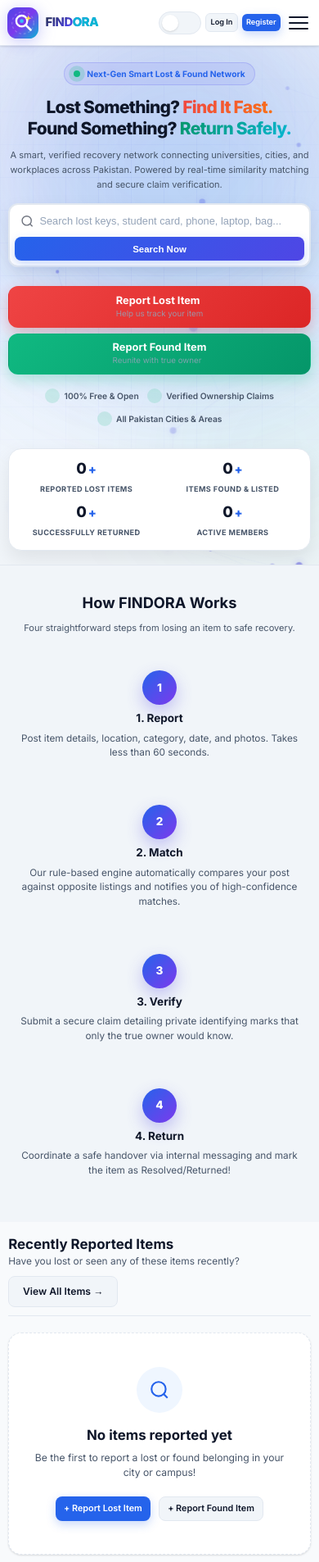
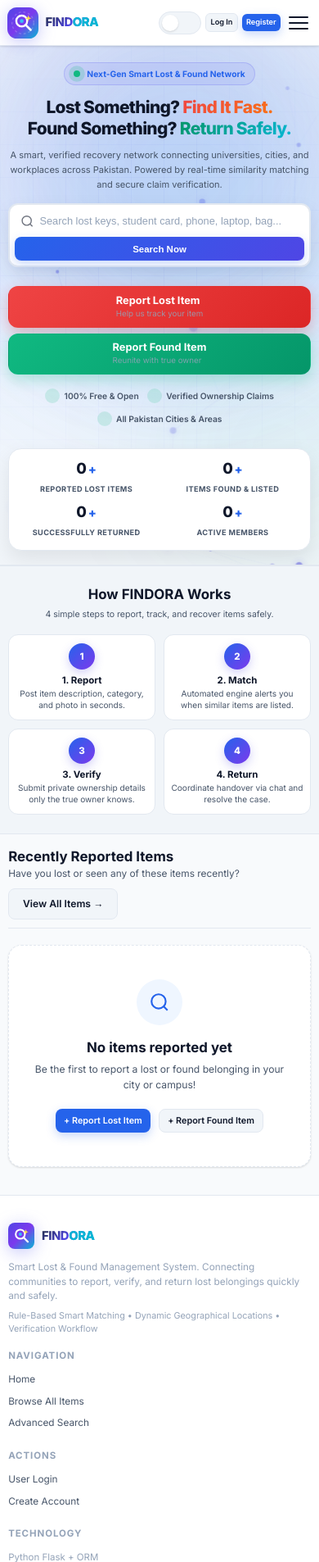
Before and after one commit to malikmahad37/findora, a Flask app: page / in a window 390 px wide. Shown: the top 1906 px of the page at 82% size. Run offline with Flask 3, Linux system fonts and the light colour scheme; data that the repository does not hold is empty; some libraries are stand-ins or nearby versions.

Commit message:
UI: Compact How It Works section to reduce vertical footprint and improve page flow

```diff
--- a/app/static/css/style.css
+++ b/app/static/css/style.css
@@ -1512,39 +1512,75 @@ tr:last-child td { border-bottom: none; }
 .feature-card h3 { font-size: 1.15rem; margin-bottom: 0.6rem; }
 .feature-card p { font-size: 0.9rem; line-height: 1.6; }
 
-/* How It Works */
-.how-section { background: var(--bg-tertiary); padding: 4rem 0; }
-.steps-grid { display: grid; grid-template-columns: repeat(auto-fit, minmax(200px, 1fr)); gap: 2rem; }
+/* How It Works (Compact & Clean) */
+.how-section {
+  background: var(--bg-tertiary);
+  padding: 2.25rem 0 2.5rem;
+  border-top: 1px solid var(--border-color);
+  border-bottom: 1px solid var(--border-color);
+}
+.how-section .section-header {
+  text-align: center;
+  margin-bottom: 1.5rem;
+}
+.how-section .section-header h2 {
+  font-size: 1.5rem;
+  margin-bottom: 0.35rem;
+}
+.how-section .section-header p {
+  color: var(--text-secondary);
+  font-size: 0.85rem;
+  max-width: 500px;
+  margin: 0 auto;
+}
+
+.steps-grid {
+  display: grid;
+  grid-template-columns: repeat(4, 1fr);
+  gap: 1.25rem;
+}
 
 .step-card {
   text-align: center;
-  padding: 1.5rem 1rem;
-  border-radius: var(--border-radius-lg);
-  transition: transform 0.28s cubic-bezier(0.2, 0.8, 0.2, 1);
+  padding: 1rem 0.75rem;
+  background: var(--bg-card);
+  border: 1px solid var(--border-color);
+  border-radius: var(--border-radius);
+  transition: transform 0.2s cubic-bezier(0.2, 0.8, 0.2, 1), box-shadow 0.2s ease;
 }
 .step-card:hover {
-  transform: translateY(-6px);
+  transform: translateY(-3px);
+  box-shadow: var(--shadow-sm);
 }
 .step-num {
-  width: 58px; height: 58px;
+  width: 38px;
+  height: 38px;
   background: linear-gradient(135deg, var(--primary), var(--secondary));
   color: white;
   border-radius: 50%;
   display: flex;
   align-items: center;
   justify-content: center;
-  font-size: 1.3rem;
-  font-weight: 900;
-  margin: 0 auto 1.25rem;
-  box-shadow: 0 8px 20px rgba(79, 70, 229, 0.3);
-  transition: transform 0.3s ease, box-shadow 0.3s ease;
+  font-size: 1rem;
+  font-weight: 800;
+  margin: 0 auto 0.75rem;
+  box-shadow: 0 4px 12px rgba(79, 70, 229, 0.25);
+  transition: transform 0.2s ease;
 }
 .step-card:hover .step-num {
-  transform: scale(1.15) rotate(-6deg);
-  box-shadow: 0 12px 28px rgba(79, 70, 229, 0.45);
-}
-.step-card h4 { font-size: 1rem; margin-bottom: 0.5rem; }
-.step-card p { font-size: 0.875rem; }
+  transform: scale(1.08);
+}
+.step-card h4 {
+  font-size: 0.92rem;
+  margin-bottom: 0.35rem;
+  color: var(--text-primary);
+}
+.step-card p {
+  font-size: 0.8rem;
+  color: var(--text-secondary);
+  line-height: 1.45;
+  margin: 0;
+}
 
 /* ---------- Item Detail ---------- */
 .item-detail-img {
@@ -1937,17 +1973,16 @@ footer {
   .stat-plus { font-size: 1.1rem; }
   .hero-stat-label { font-size: 0.72rem; }
 
-  /* Feature & Step Cards */
-  .features-section { padding: 2.5rem 0; }
-  .how-section { padding: 2.5rem 0; }
-  .section-header { margin-bottom: 1.75rem; }
-  .section-header h2 { font-size: 1.35rem; }
-  .section-header p { font-size: 0.82rem; }
-  .features-grid { grid-template-columns: 1fr; gap: 0.85rem; }
-  .feature-card { padding: 1.25rem 1rem; }
-  .feature-icon { width: 48px; height: 48px; font-size: 1.35rem; margin-bottom: 0.75rem; }
-  .steps-grid { grid-template-columns: 1fr; gap: 1rem; }
-  .step-num { width: 42px; height: 42px; font-size: 1rem; margin-bottom: 0.6rem; }
+  /* How Section Mobile (Compact) */
+  .how-section { padding: 1.75rem 0; }
+  .how-section .section-header { margin-bottom: 1.25rem; }
+  .how-section .section-header h2 { font-size: 1.25rem; }
+  .how-section .section-header p { font-size: 0.78rem; }
+  .steps-grid { grid-template-columns: 1fr 1fr; gap: 0.75rem; }
+  .step-card { padding: 0.75rem 0.5rem; }
+  .step-num { width: 32px; height: 32px; font-size: 0.85rem; margin-bottom: 0.4rem; }
+  .step-card h4 { font-size: 0.85rem; margin-bottom: 0.2rem; }
+  .step-card p { font-size: 0.75rem; line-height: 1.35; }
 
   /* Forms */
   .form-group { margin-bottom: 0.9rem; }
--- a/app/templates/index.html
+++ b/app/templates/index.html
@@ -123,32 +123,32 @@
   <div class="container">
     <div class="section-header">
       <h2>How FINDORA Works</h2>
-      <p>Four straightforward steps from losing an item to safe recovery.</p>
+      <p>4 simple steps to report, track, and recover items safely.</p>
     </div>
 
     <div class="steps-grid">
       <div class="step-card">
         <div class="step-num">1</div>
         <h4>1. Report</h4>
-        <p>Post item details, location, category, date, and photos. Takes less than 60 seconds.</p>
+        <p>Post item description, category, and photo in seconds.</p>
       </div>
 
       <div class="step-card">
         <div class="step-num">2</div>
         <h4>2. Match</h4>
-        <p>Our rule-based engine automatically compares your post against opposite listings and notifies you of high-confidence matches.</p>
+        <p>Automated engine alerts you when similar items are listed.</p>
       </div>
 
       <div class="step-card">
         <div class="step-num">3</div>
         <h4>3. Verify</h4>
-        <p>Submit a secure claim detailing private identifying marks that only the true owner would know.</p>
+        <p>Submit private ownership details only the true owner knows.</p>
       </div>
 
       <div class="step-card">
         <div class="step-num">4</div>
         <h4>4. Return</h4>
-        <p>Coordinate a safe handover via internal messaging and mark the item as Resolved/Returned!</p>
+        <p>Coordinate handover via chat and resolve the case.</p>
       </div>
     </div>
   </div>
```
